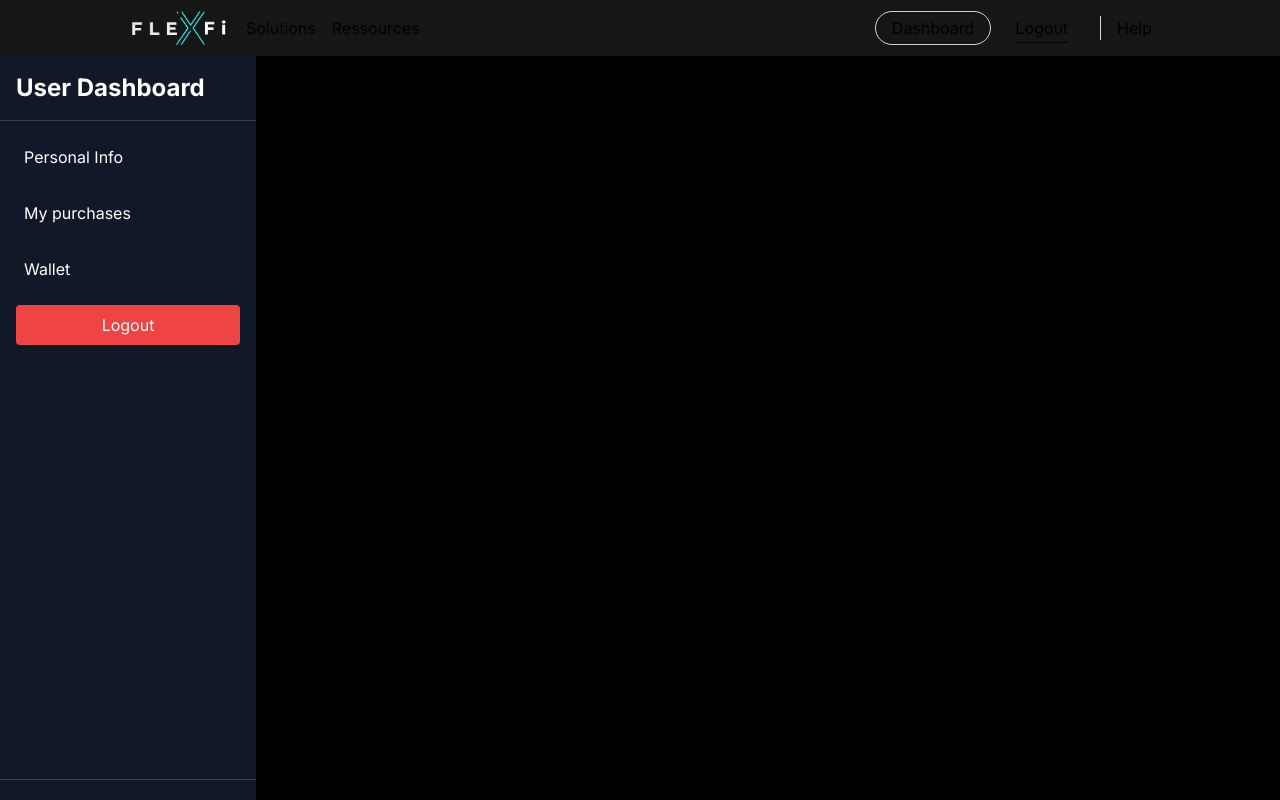
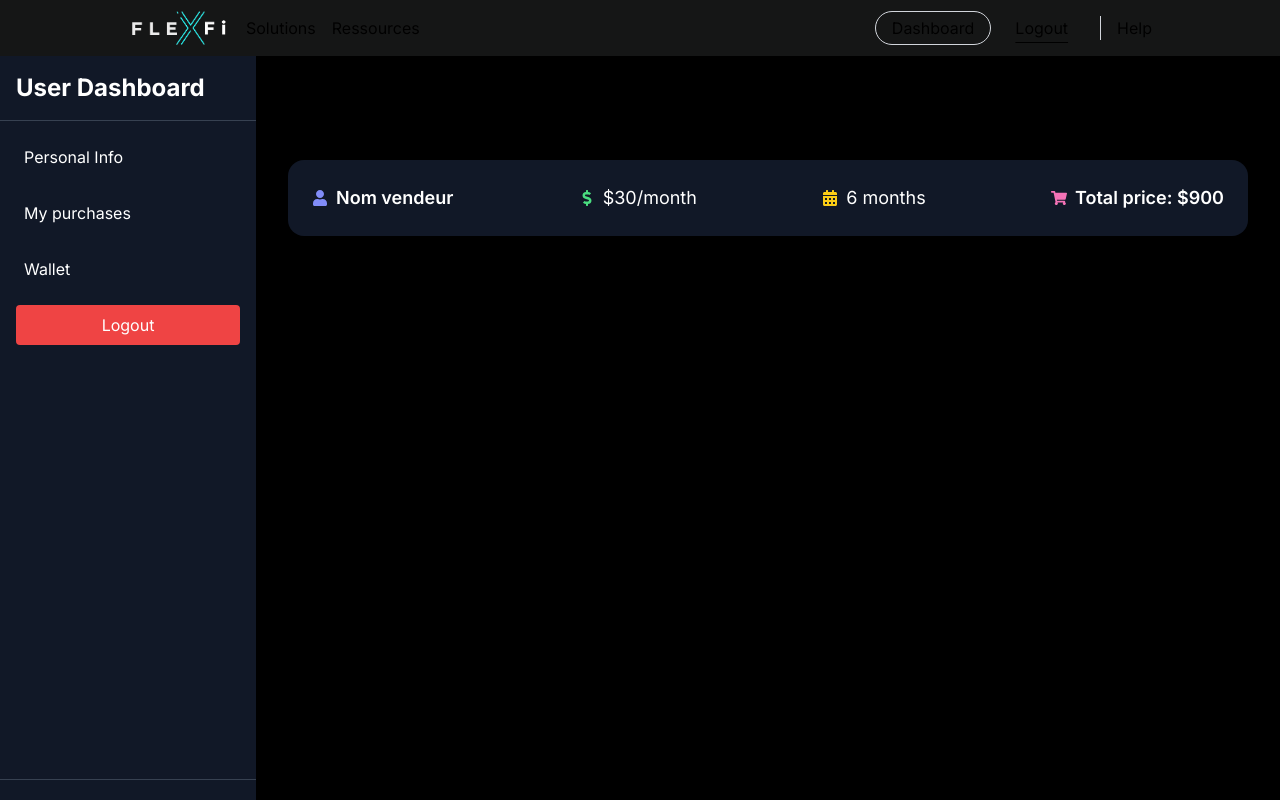
Before and after one commit to MickaelSanches/FlexFi-B-ta, a Next.js app: page /purchases in a window 1280 px wide. Shown: the top 800 px of the page. Built offline with nearby package versions, Linux system fonts and the light colour scheme; sample sign-in values are in the browser's storage.

Commit message:
[Purchases] creat bnplRepository and getPurchases methode

```diff
--- a/package.json
+++ b/package.json
@@ -13,6 +13,7 @@
     "@eslint/object-schema": "^2.1.4",
     "@solana/web3.js": "^1.95.3",
     "@types/firebase": "^2.4.32",
+    "axios": "^1.7.7",
     "firebase": "^10.13.2",
     "framer-motion": "^11.3.29",
     "glob": "^11.0.0",
--- a/src/app/purchases/page.tsx
+++ b/src/app/purchases/page.tsx
@@ -1,9 +1,19 @@
+import PurchasesItem from "@/components/PurchasesItem";
 import DashboardLayout from "../dashboard/layout";
+import { useState } from "react";
 
 const Purchases = () => {
+  const [totalAmount, setTotalAmount] = useState<number>(0);
+  const [sellerPublicKey, setSellerPublicKey] = useState<string>("");
+  const [paymentDurationInMonths, setPaymentDurationInMonths] =
+    useState<string>("");
+  const [monthlyPaymentAmount, setMonthlyPaymentAmount] = useState<string>("");
+  const [date, setDate] = useState<string>("");
+
   return (
     <DashboardLayout>
       <h1 className="text-4xl font-bold text-gradient mb-8">My purchases</h1>
+      <PurchasesItem />
     </DashboardLayout>
   );
 };
--- /dev/null
+++ b/src/components/PurchasesItem.tsx
@@ -0,0 +1,34 @@
+import {
+  FaUser,
+  FaDollarSign,
+  FaCalendarAlt,
+  FaShoppingCart,
+} from "react-icons/fa";
+
+const PurchasesItem = () => {
+  return (
+    <div className="bg-gray-900 text-white p-6 rounded-2xl shadow-lg flex justify-between items-center space-x-6">
+      <div className="flex items-center space-x-2">
+        <FaUser className="text-indigo-400" />
+        <span className="text-lg font-semibold">Nom vendeur</span>
+      </div>
+
+      <div className="flex items-center space-x-2">
+        <FaDollarSign className="text-green-400" />
+        <span className="text-lg">$30/month</span>
+      </div>
+
+      <div className="flex items-center space-x-2">
+        <FaCalendarAlt className="text-yellow-400" />
+        <span className="text-lg">6 months</span>
+      </div>
+
+      <div className="flex items-center space-x-2">
+        <FaShoppingCart className="text-pink-400" />
+        <span className="text-lg font-semibold">Total price: $900</span>
+      </div>
+    </div>
+  );
+};
+
+export default PurchasesItem;
```
Also changed, not shown: src/repositories/bnplRepository.ts (added, +24 -0 lines), 1 other file (tests, documents, lock files or other folders).
